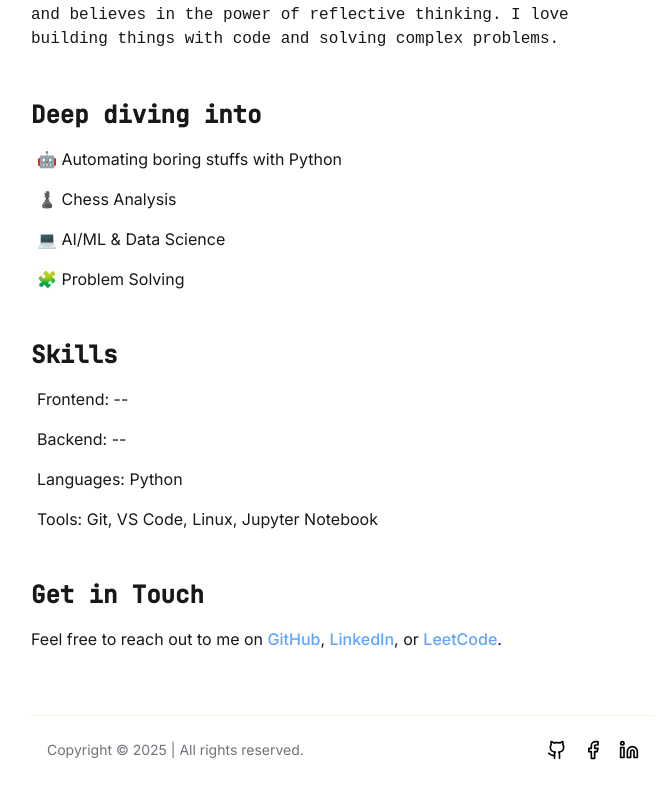
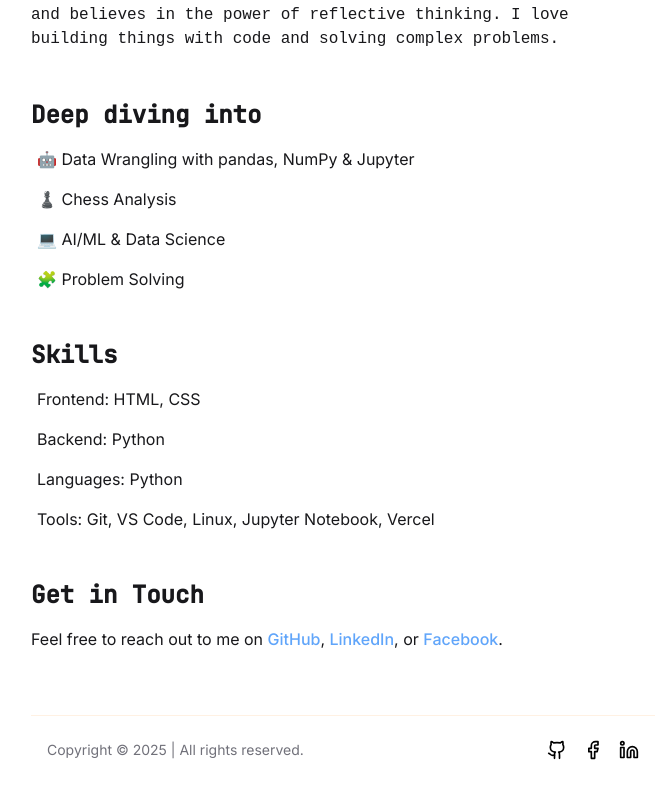
Before and after one commit to aranyaadheu/aranyaadheu.vercel.app, a Next.js app: page /about in a window 1280 px wide. Shown: the part 330-1128 px from the top of the page, without its empty margins (297-967 px from the left). Built offline with nearby package versions, Linux system fonts and the light colour scheme; a web font is replaced by a local one.

Commit message:
Update page.tsx

```diff
--- a/app/about/page.tsx
+++ b/app/about/page.tsx
@@ -52,7 +52,7 @@
           className="list-none p-0 space-y-2 sm:space-y-4 text-sm sm:text-base"
           variants={fadeInUp}
         >
-          <li>🤖 Automating boring stuffs with Python</li>
+          <li>🤖 Data Wrangling with pandas, NumPy & Jupyter</li>
           <li>♟️ Chess Analysis</li>
           <li>💻 AI/ML & Data Science</li>
           <li>🧩 Problem Solving</li>
@@ -68,10 +68,10 @@
           className="list-none p-0 space-y-2 sm:space-y-4 text-sm sm:text-base"
           variants={fadeInUp}
         >
-          <li>Frontend: --</li>
-          <li>Backend: --</li>
+          <li>Frontend: HTML, CSS</li>
+          <li>Backend: Python</li>
           <li>Languages: Python</li>
-          <li>Tools: Git, VS Code, Linux, Jupyter Notebook</li>
+          <li>Tools: Git, VS Code, Linux, Jupyter Notebook, Vercel</li>
         </motion.ul>
 
         <motion.h2
@@ -93,8 +93,8 @@
             LinkedIn
           </Link>
           , or{" "}
-          <Link href="https://leetcode.com/aranyaadheu/" className="text-primary hover:underline">
-            LeetCode
+          <Link href="https://facebook.com/aranyaadheu/" className="text-primary hover:underline">
+            Facebook
           </Link>
           .
         </motion.p>
```
